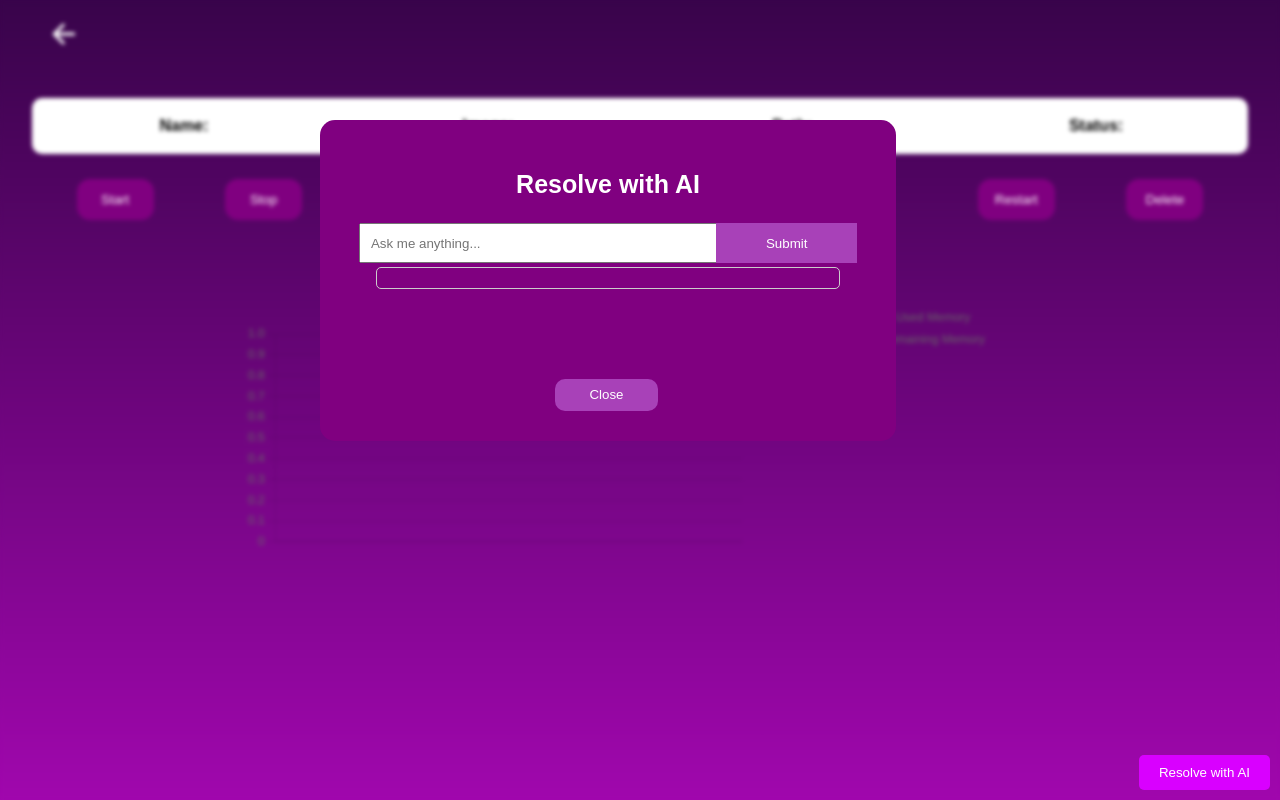
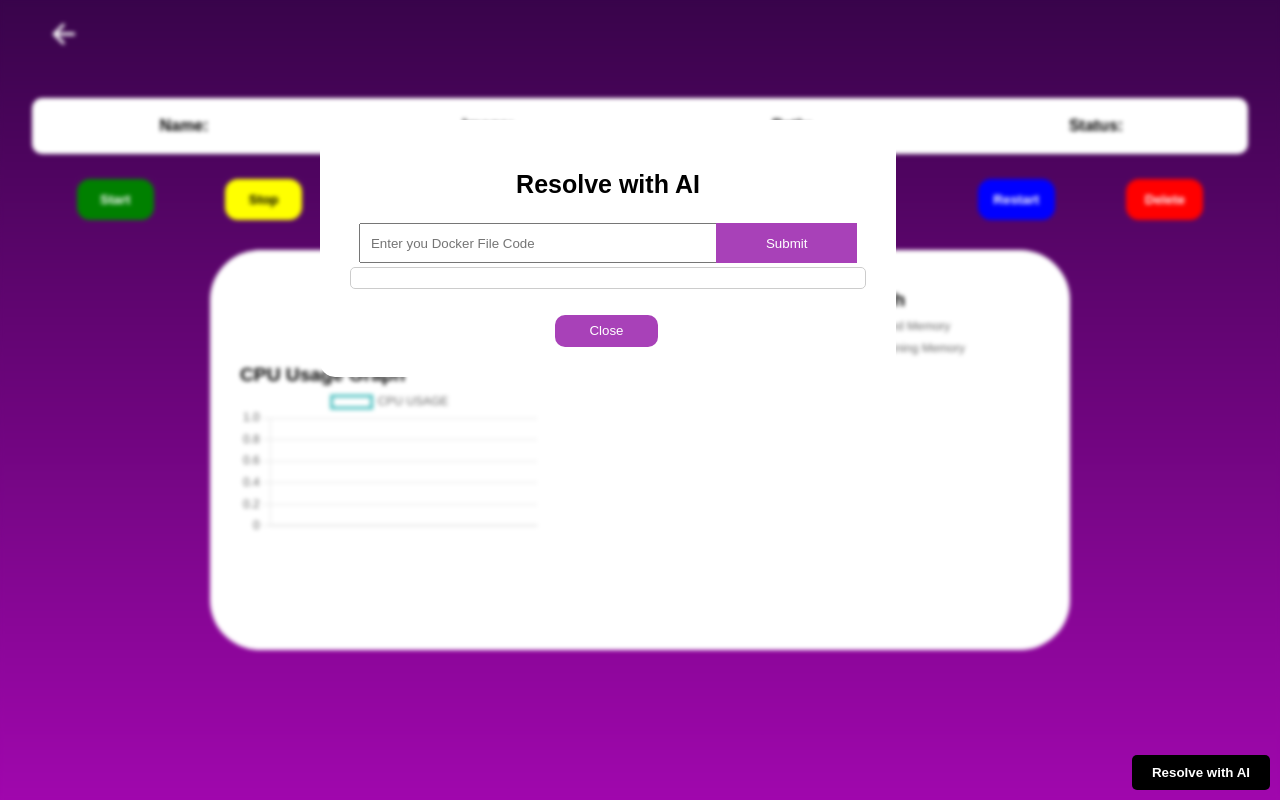
Before and after one commit to Dwij13/DockerX, a React (Vite) app in the folder frontend/: page /containers/1 in a window 1280 px wide. Both pictures are taken after a click on the button "Resolve with AI". Built offline with nearby package versions, Linux system fonts and the light colour scheme; no server answers.

Commit message:
Color change

```diff
--- a/frontend/src/App.css
+++ b/frontend/src/App.css
@@ -3,8 +3,9 @@
   bottom: 10px;
   right: 10px;
   z-index: 3;
-  background-color: #d900ff;
+  background-color: black;
   color: white;
+  font-weight: bold;
   border: none;
   padding: 10px 20px;
   border-radius: 5px;
@@ -26,10 +27,13 @@
 
 .dataCard {
   display: flex;
-  gap: 40px;
+  gap: 200px;
+  border-radius: 50px;
+  padding: 30px;
+  background-color: white;
   align-items: center;
   justify-content: space-between;
-  height: 250px;
+  height: 400px;
 }
 
 .graph {
--- a/frontend/src/components/Allroutes.jsx
+++ b/frontend/src/components/Allroutes.jsx
@@ -64,7 +64,7 @@
         <ModalContent
           padding={"30px"}
           width="45vmax"
-          backgroundColor="purple"
+          backgroundColor="white"
           margin="auto"
           borderRadius="15px"
           position="fixed"
@@ -78,7 +78,7 @@
               padding={"20px"}
               fontSize="25px"
               fontWeight="800"
-              color="white"
+              color="black"
             >
               Resolve with AI
             </Text>
@@ -87,7 +87,7 @@
             <VStack spacing={4} alignItems="center">
               <Flex>
                 <Input
-                  placeholder="Ask me anything..."
+                  placeholder="Enter you Docker File Code"
                   value={userInput}
                   onChange={handleInputChange}
                   height={"5vh"}
@@ -102,6 +102,7 @@
                   onClick={handleSubmit}
                   width={"11vmax"}
                   height={"5vh"}
+                  cursor={"pointer"}
                   border="none"
                   marginLeft="-1px"
                   backgroundColor="#a841b8"
@@ -112,10 +113,10 @@
                 </Button>
               </Flex>
               <Text
-                color="white"
+                color="black"
                 overflowY="auto"
                 maxHeight="200px"
-                width="90%"
+                width="100%"
                 padding="10px"
                 border="1px solid #ccc"
                 borderRadius="5px"
@@ -129,7 +130,7 @@
             <Button
               justifyContent="center"
               width={"8vmax"}
-              marginTop={"7vmax"}
+              marginTop={"2vmax"}
               borderRadius="10px"
               height={"4vh"}
               border="none"
--- a/frontend/src/components/Container.css
+++ b/frontend/src/components/Container.css
@@ -72,7 +72,6 @@
 }
 
 .head {
-  color: white;
   display: flex;
   align-items: center;
   justify-content: start;
--- a/frontend/src/components/Container.jsx
+++ b/frontend/src/components/Container.jsx
@@ -2,7 +2,6 @@
 import { IoArrowBack } from "react-icons/io5";
 import { Chart as ChartJS } from "chart.js/auto";
 import { Bar, Doughnut, Line } from "react-chartjs-2";
-// import { Bar } from "react-chartjs-2";
 import { useNavigate, useParams } from "react-router";
 import axios from "axios";
 import "./Container.css";
@@ -149,9 +148,10 @@
             <Button
               padding="1vmax"
               border="none"
+              fontWeight={"bold"}
               borderRadius="13px"
               width="6vmax"
-              backgroundColor="purple"
+              backgroundColor="green"
               color="white"
               cursor="pointer"
               onClick={startContainer}
@@ -161,10 +161,11 @@
             <Button
               padding="1vmax"
               border="none"
+              fontWeight={"bold"}
               borderRadius="13px"
               width="6vmax"
-              backgroundColor="purple"
-              color="white"
+              backgroundColor="yellow"
+              color="black"
               cursor="pointer"
               onClick={stopContainer}
             >
@@ -177,7 +178,8 @@
               border="none"
               borderRadius="13px"
               width="6vmax"
-              backgroundColor="purple"
+              fontWeight={"bold"}
+              backgroundColor="blue"
               color="white"
               cursor="pointer"
               onClick={restartContainer}
@@ -189,8 +191,9 @@
               border="none"
               borderRadius="13px"
               width="6vmax"
+              fontWeight={"bold"}
               cursor="pointer"
-              backgroundColor="purple"
+              backgroundColor="red"
               color="white"
               onClick={deleteContainer}
             >
@@ -198,9 +201,10 @@
             </Button>
           </div>
         </div>
-        <h2 className="head">CPU Usage Graph</h2>
         <div className="graph">
           <div className="dataCard">
+            <div>
+              <h2 className="head">CPU Usage Graph</h2>
               <Line
                 data={{
                   labels: cpuUsage.map((usage, index) => `Core ${index + 1}`),
@@ -216,7 +220,11 @@
                   ],
                 }}
               />
+            </div>
+            <div>
+              <h2 className="head">CPU Usage Graph</h2>
               <Doughnut data={doughnutData} />
+            </div>
           </div>
         </div>
       </div>
```
Also changed, not shown: frontend/src/components/ChartData.jsx (deleted, +0 -10 lines), frontend/src/components/LineChart.jsx (deleted). Lines whose indentation alone changed are shown as unchanged.
